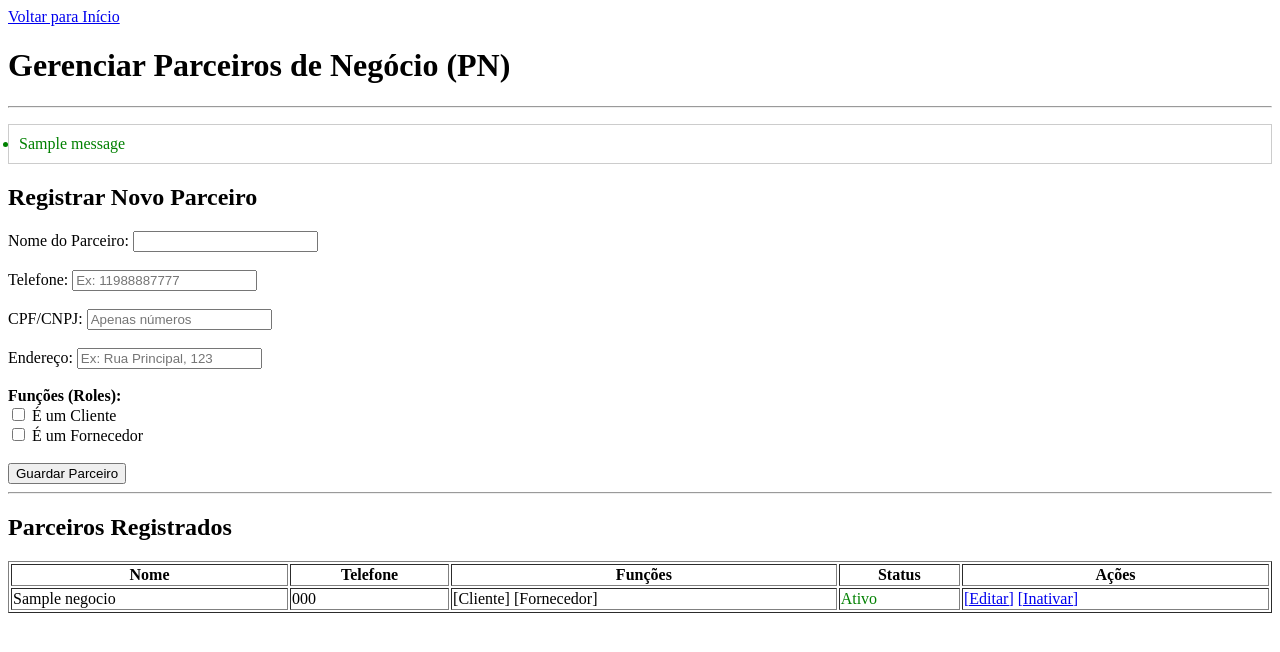
After one commit to LOLtechtp/SistemaOS, a Flask app: page /parceiros in a window 1280 px wide. The commit adds this page. Shown: the top 652 px of the page. Run offline with Flask 3, Linux system fonts and the light colour scheme; tables that the repository leaves empty hold one stand-in row (values such as "Sample post"); one stand-in notice (Sample message) is shown.

Commit message:
Gerenciar Parceiros de Negócio (PN)

```diff
--- a/app.py
+++ b/app.py
@@ -12,8 +12,18 @@ basedir = os.path.abspath(os.path.dirname(__file__))
 load_dotenv(os.path.join(basedir, '.env'))
 
 # --- BLOCO DE LOGGING COMENTADO (PARA NÃO DAR ERRO DE PERMISSÃO) ---
-# ... (Todo o bloco de logging de antes, continua comentado) ...
-# ... (Linhas 16 a 27 do arquivo anterior) ...
+# Configuração do Logging
+# log_dir = os.path.join(basedir, 'logs') # Cria o caminho para a pasta 'logs'
+# os.makedirs(log_dir, exist_ok=True) # Cria a pasta 'logs' se ela não existir
+# log_file = os.path.join(log_dir, 'app.log') # Define o nome do arquivo de log
+
+# Configura o logger para escrever no arquivo, com nível INFO e formato detalhado
+# logging.basicConfig(
+#     filename=log_file,
+#     level=logging.INFO,
+#     format='%(asctime)s %(levelname)s: %(message)s [in %(pathname)s:%(lineno)d]',
+#     datefmt='%Y-%m-%d %H:%M:%S'
+# )
 # --- FIM DO BLOCO COMENTADO ---
 
 
@@ -272,7 +282,46 @@ def apagar_tecnico(tecnico_id):
         return redirect(url_for('tecnicos'))
 
 
-# 15. Rota para Editar OS (ATUALIZADA)
+# 15. **** NOVA ROTA PARA PARCEIROS DE NEGÓCIO ****
+@app.route('/parceiros', methods=['GET', 'POST'])
+def parceiros():
+    if request.method == 'POST':
+        # 1. Coletar dados do formulário
+        nome = request.form['nome']
+        telefone = re.sub(r'\D', '', request.form['telefone']) # Limpa telefone
+        cpf_cnpj = re.sub(r'\D', '', request.form['cpf_cnpj']) # Limpa cpf/cnpj
+        endereco = request.form['endereco']
+
+        # 2. Checkboxes (retornam 'true' ou não existem)
+        eh_cliente = 'eh_cliente' in request.form
+        eh_fornecedor = 'eh_fornecedor' in request.form
+
+        # 3. Criar o novo objeto PN
+        novo_pn = ParceiroNegocio(
+            nome=nome,
+            telefone=telefone,
+            cpf_cnpj=cpf_cnpj,
+            endereco=endereco,
+            eh_cliente=eh_cliente,
+            eh_fornecedor=eh_fornecedor
+        )
+
+        # 4. Salvar no banco
+        db.session.add(novo_pn)
+        db.session.commit()
+
+        flash(f'Parceiro "{nome}" cadastrado com sucesso!', 'success')
+        return redirect(url_for('parceiros'))
+
+    else: # (Se for GET)
+        # 1. Buscar TODOS os parceiros no banco
+        lista_de_parceiros = ParceiroNegocio.query.all()
+        # 2. Enviar a lista para o template
+        return render_template('parceiros.html', parceiros=lista_de_parceiros)
+# 15. **** FIM DA NOVA ROTA ****
+
+
+# 16. Rota para Editar OS (ATUALIZADA)
 @app.route('/os/editar/<int:os_id>', methods=['GET', 'POST'])
 def editar_os(os_id):
 
@@ -300,7 +349,7 @@ def editar_os(os_id):
                                tecnicos=todos_tecnicos)
 
 
-# 16. Rota para Finalizar OS (Sem mudanças)
+# 17. Rota para Finalizar OS (Sem mudanças, mas corrigido o template)
 @app.route('/os/finalizar/<int:os_id>', methods=['GET', 'POST'])
 def finalizar_os(os_id):
 
@@ -349,6 +398,6 @@ def finalizar_os(os_id):
         return render_template('finalizar_os.html', os=os, dados_form={})
 
 
-# 17. Rodar o servidor
+# 18. Rodar o servidor
 if __name__ == '__main__':
     app.run(debug=True)
--- a/templates/index.html
+++ b/templates/index.html
@@ -27,6 +27,9 @@
         <h2>[⚙️] Gerenciar Técnicos</h2>
     </a>
 
+    <a href="{{ url_for('parceiros') }}">
+        <h2>[👥] Gerenciar Parceiros de Negócio</h2>
+    </a>
     <hr>
 
     <h2>Registar Novo Parceiro (Cliente)</h2>
--- /dev/null
+++ b/templates/parceiros.html
@@ -0,0 +1,99 @@
+<!DOCTYPE html>
+<html lang="pt-br">
+<head>
+    <meta charset="UTF-8">
+    <title>Gerenciar Parceiros de Negócio</title>
+</head>
+<body>
+    <a href="/">Voltar para Início</a>
+
+    <h1>Gerenciar Parceiros de Negócio (PN)</h1>
+    <hr>
+
+    {% with messages = get_flashed_messages(with_categories=true) %}
+        {% if messages %}
+            <ul style="padding: 10px; border: 1px solid #ccc;">
+            {% for category, message in messages %}
+                <li style="color: {% if category == 'error' %}red{% else %}green{% endif %};">
+                    {{ message }}
+                </li>
+            {% endfor %}
+            </ul>
+        {% endif %}
+    {% endwith %}
+
+    <h2>Registrar Novo Parceiro</h2>
+    <form action="{{ url_for('parceiros') }}" method="POST">
+
+        <label for="nome">Nome do Parceiro:</label>
+        <input type="text" id="nome" name="nome" required>
+        <br><br>
+
+        <label for="telefone">Telefone:</label>
+        <input type="text" id="telefone" name="telefone" placeholder="Ex: 11988887777">
+        <br><br>
+
+        <label for="cpf_cnpj">CPF/CNPJ:</label>
+        <input type="text" id="cpf_cnpj" name="cpf_cnpj" placeholder="Apenas números">
+        <br><br>
+
+        <label for="endereco">Endereço:</label>
+        <input type="text" id="endereco" name="endereco" placeholder="Ex: Rua Principal, 123">
+        <br><br>
+
+        <strong>Funções (Roles):</strong><br>
+        <input type="checkbox" id="eh_cliente" name="eh_cliente" value="true">
+        <label for="eh_cliente">É um Cliente</label>
+        <br>
+        <input type="checkbox" id="eh_fornecedor" name="eh_fornecedor" value="true">
+        <label for="eh_fornecedor">É um Fornecedor</label>
+
+        <br><br>
+        <button type="submit">Guardar Parceiro</button>
+    </form>
+
+    <hr>
+
+    <h2>Parceiros Registrados</h2>
+    <table border="1" style="width:100%">
+        <thead>
+            <tr>
+                <th>Nome</th>
+                <th>Telefone</th>
+                <th>Funções</th>
+                <th>Status</th>
+                <th>Ações</th>
+            </tr>
+        </thead>
+        <tbody>
+            {% for pn in parceiros %}
+            <tr>
+                <td>{{ pn.nome }}</td>
+                <td>{{ pn.telefone | format_telefone }}</td>
+                <td>
+                    {% if pn.eh_cliente %} [Cliente] {% endif %}
+                    {% if pn.eh_fornecedor %} [Fornecedor] {% endif %}
+                </td>
+                <td>
+                    {% if pn.ativo %}
+                        <span style="color: green;">Ativo</span>
+                    {% else %}
+                        <span style="color: red;">Inativo</span>
+                    {% endif %}
+                </td>
+                <td>
+                    <a href="#">[Editar]</a>
+
+                    {% if pn.ativo %}
+                        <a href="{{ url_for('inativar_parceiro', parceiro_id=pn.id) }}">[Inativar]</a>
+                    {% else %}
+                        <a href="{{ url_for('reativar_parceiro', parceiro_id=pn.id) }}">[Reativar]</a>
+                    {% endif %}
+                </td>
+            </tr>
+            {% endfor %}
+        </tbody>
+    </table>
+
+</body>
+</html>
```
